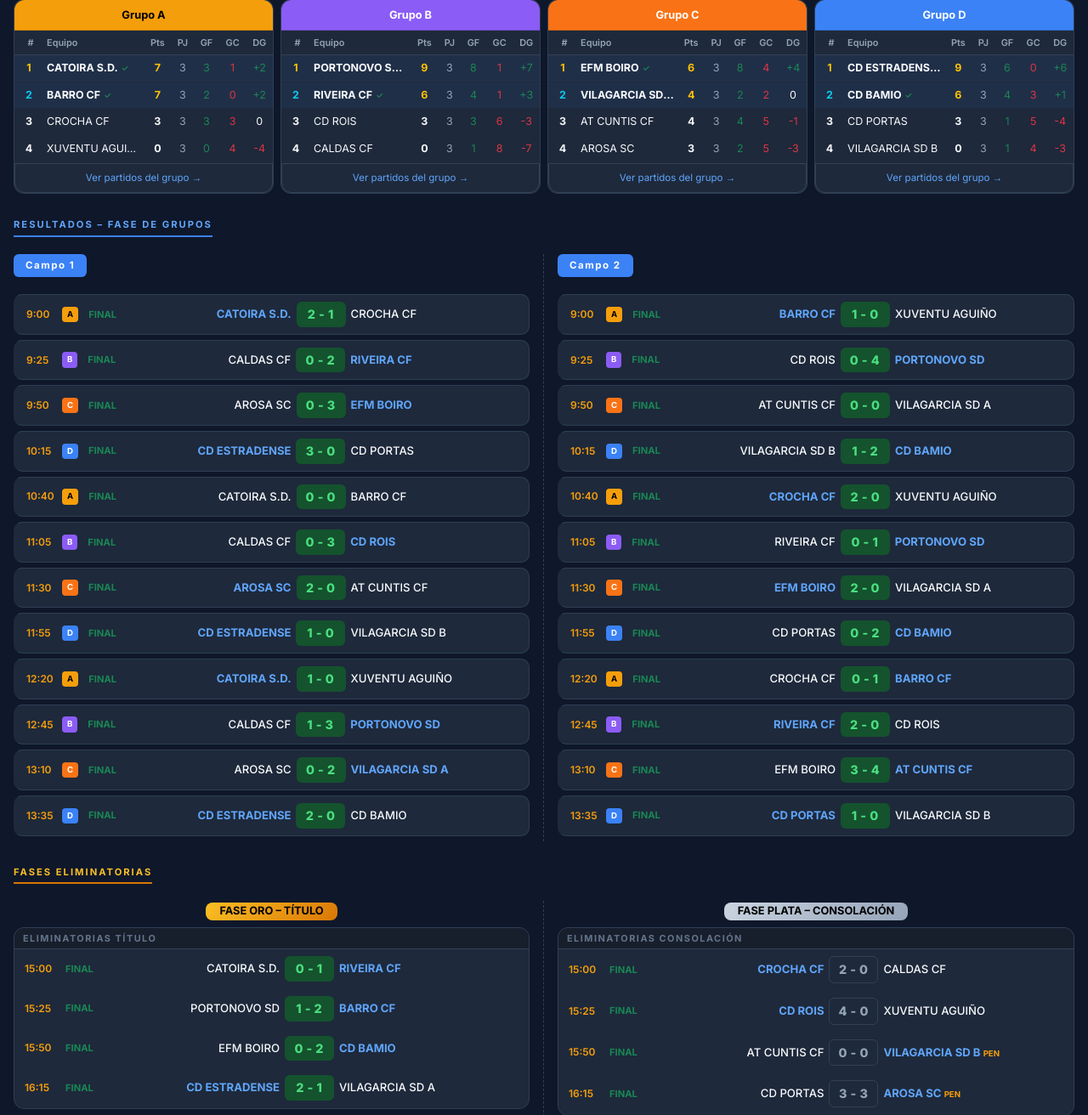
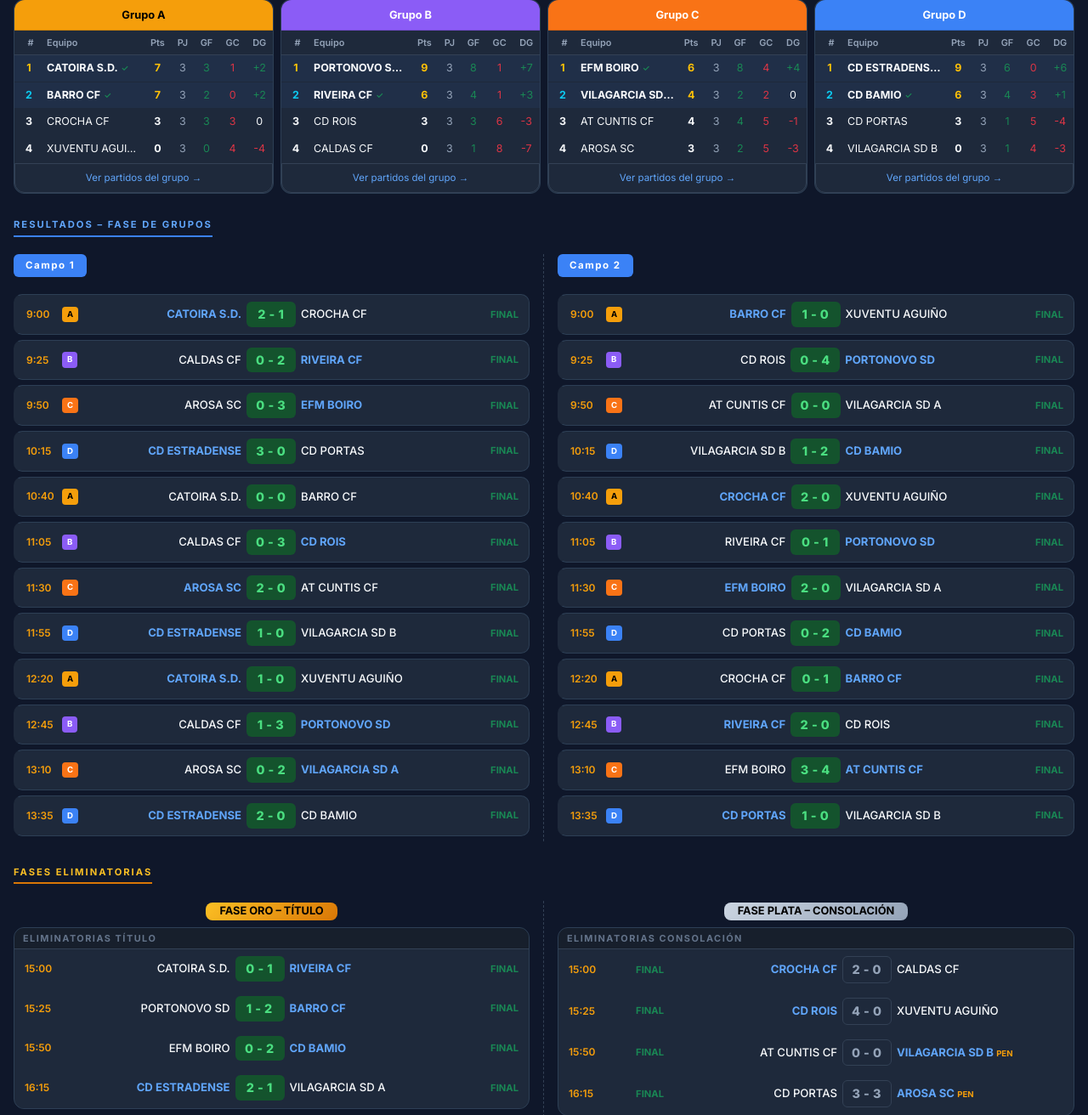
Before and after one commit to alvaro8rey/torneo, a Flask app: page /publico/1 in a window 1280 px wide. Shown: the part 132-1444 px from the top of the page at 85% size. Run offline with Flask 3, Linux system fonts and the light colour scheme; data comes from the database, SQL or seed files in the repository; data that the repository does not hold is empty.

Commit message:
Fix: estado (FINAL/EN VIVO) a la derecha sin descentrar el resultado
El estado estaba dentro de .match-meta, antes de los equipos en el DOM,
lo que en desktop lo colocaba a la izquierda del resultado.

Solución:
- Estado movido fuera de .match-meta → hermano directo de .match-body
- .match-body ahora es siempre flex-wrap (no solo en desktop)
- Móvil: meta (order:0) + estado (order:1, margin-left:auto) comparten
  la primera línea; teams (order:2, flex:1 1 100%) wrappea a la siguiente
- Desktop: flex-wrap:nowrap, order reordena a [meta][teams flex:1][estado]
  → el resultado queda perfectamente centrado y el estado fijo a la derecha
- Eliminado .spacer de todos los match-meta (ya no hace falta)

https://claude.ai/code/session_01TbYnJSxgtcxnwasoSJ61Yr

```diff
--- a/templates/publico_torneo.html
+++ b/templates/publico_torneo.html
@@ -139,12 +139,15 @@
 
         /* ── TARJETA DE PARTIDO ── */
         /*
-         * Layout móvil (< 576px):
-         *   Línea 1: [hora] [badge] ────────── [estado]
-         *   Línea 2: [equipo1…] [score] [equipo2…]
+         * Layout móvil (< 576px) — flex-wrap:
+         *   Línea 1: [hora] [badge] ──── [estado]   (meta + estado comparten línea)
+         *   Línea 2: [equipo1…] [score] [equipo2…]  (teams ocupa 100% → nueva línea)
          *
-         * Layout desktop (≥ 576px):
-         *   Una sola línea: [hora] [badge] [eq1] [score] [eq2] [estado]
+         * Layout desktop (≥ 576px) — una sola línea con order:
+         *   [hora] [badge]  |  [equipo1…] [score] [equipo2…]  |  [estado]
+         *
+         * Clave: estado es hermano directo de match-body (no dentro de match-meta),
+         * así se puede reordenar con CSS sin afectar al centrado del resultado.
          */
         .match-card {
             border-left: 3px solid transparent;
@@ -154,28 +157,48 @@
         }
         .match-card.en-curso { border-left-color: #ef4444; animation: pulse-red 2s infinite; }
 
-        .match-body { padding: 8px 10px; }
+        /* match-body: siempre flex-wrap para controlar las dos líneas en móvil */
+        .match-body {
+            display: flex;
+            flex-wrap: wrap;
+            align-items: center;
+            gap: 4px 8px;
+            padding: 8px 10px;
+        }
 
-        /* Móvil: 2 líneas */
+        /* meta: hora + badge, sin spacer ni estado dentro */
         .match-meta {
             display: flex;
             align-items: center;
             gap: 6px;
-            margin-bottom: 6px;
+            flex-shrink: 0;
+            order: 0;
         }
         .match-meta .hora { font-size: 0.75rem; font-weight: 600; color: #f59e0b; min-width: 36px; }
         .match-meta .grupo-badge {
             font-size: 0.6rem; font-weight: 700;
             padding: 2px 6px; border-radius: 4px;
         }
-        .match-meta .spacer { flex: 1; }
-        .match-estado { font-size: 0.7rem; font-weight: 700; }
 
+        /* estado: hermano directo de match-body
+           Móvil: margin-left:auto lo empuja al extremo derecho de la línea 1
+           Desktop: order:2 lo mueve al final */
+        .match-estado {
+            font-size: 0.7rem;
+            font-weight: 700;
+            order: 1;
+            margin-left: auto;
+        }
+
+        /* teams: ocupa todo el ancho en móvil (nueva línea) y flex:1 en desktop */
         .match-teams {
             display: flex;
             align-items: center;
             gap: 6px;
+            flex: 1 1 100%;   /* móvil: nueva línea */
+            order: 2;
         }
+
         .team-name {
             flex: 1;
             font-size: 0.82rem;
@@ -203,11 +226,11 @@
         .score-final    { background: #14532d; color: #4ade80; }
         .score-final-plata { background: #1e293b; color: #94a3b8; border: 1px solid #334155; }
 
-        /* Desktop: todo en una línea */
+        /* Desktop: una sola línea, estado al final a la derecha */
         @media (min-width: 576px) {
-            .match-body { display: flex; align-items: center; gap: 8px; padding: 8px 12px; }
-            .match-meta { margin-bottom: 0; flex-shrink: 0; }
-            .match-teams { flex: 1; }
+            .match-body { flex-wrap: nowrap; padding: 8px 12px; }
+            .match-teams { flex: 1 1 auto; order: 1; }
+            .match-estado { order: 2; margin-left: 0; min-width: 64px; text-align: right; }
         }
 
         /* ── DIVISOR ── */
@@ -357,13 +380,12 @@
                             <span class="grupo-badge {% if 'A' in g.nombre %}bg-grupo-a{% elif 'B' in g.nombre %}bg-grupo-b{% elif 'C' in g.nombre %}bg-grupo-c{% else %}bg-grupo-d{% endif %}">
                                 {{ g.nombre.split()[-1] }}
                             </span>
-                            <span class="spacer"></span>
+                        </div>
                         <span class="match-estado">
                             {% if p.en_curso %}<span class="badge-live">EN VIVO</span>
                             {% elif p.finalizado %}<span class="text-success">FINAL</span>
                             {% else %}<span class="text-muted-custom">Pendiente</span>{% endif %}
                         </span>
-                        </div>
                         <div class="match-teams">
                             <span class="team-name left {% if p.finalizado and p.goles1>p.goles2 %}winner{% endif %}">{{ p.equipo1 }}</span>
                             <span class="score-pill {% if p.en_curso %}score-live{% elif p.finalizado %}score-final{% else %}score-vs{% endif %}">
@@ -395,13 +417,12 @@
                             <span class="grupo-badge {% if 'A' in g.nombre %}bg-grupo-a{% elif 'B' in g.nombre %}bg-grupo-b{% elif 'C' in g.nombre %}bg-grupo-c{% else %}bg-grupo-d{% endif %}">
                                 {{ g.nombre.split()[-1] }}
                             </span>
-                            <span class="spacer"></span>
+                        </div>
                         <span class="match-estado">
                             {% if p.en_curso %}<span class="badge-live">EN VIVO</span>
                             {% elif p.finalizado %}<span class="text-success">FINAL</span>
                             {% else %}<span class="text-muted-custom">Pendiente</span>{% endif %}
                         </span>
-                        </div>
                         <div class="match-teams">
                             <span class="team-name left {% if p.finalizado and p.goles1>p.goles2 %}winner{% endif %}">{{ p.equipo1 }}</span>
                             <span class="score-pill {% if p.en_curso %}score-live{% elif p.finalizado %}score-final{% else %}score-vs{% endif %}">
@@ -434,13 +455,12 @@
                         <div class="match-body" style="border-bottom:1px solid #1e293b;">
                             <div class="match-meta">
                                 <span class="hora">{{ p.hora }}</span>
-                                <span class="spacer"></span>
+                            </div>
                             <span class="match-estado">
                                 {% if p.en_curso %}<span class="badge-live">EN VIVO</span>
                                 {% elif p.finalizado %}<span class="text-success">FINAL</span>
                                 {% else %}<span class="text-muted-custom">Pendiente</span>{% endif %}
                             </span>
-                            </div>
                             <div class="match-teams">
                                 <span class="team-name left {% if e1g %}winner{% endif %}">
                                     {{ p.equipo1 or '…' }}
```
Lines whose indentation alone changed are shown as unchanged.
